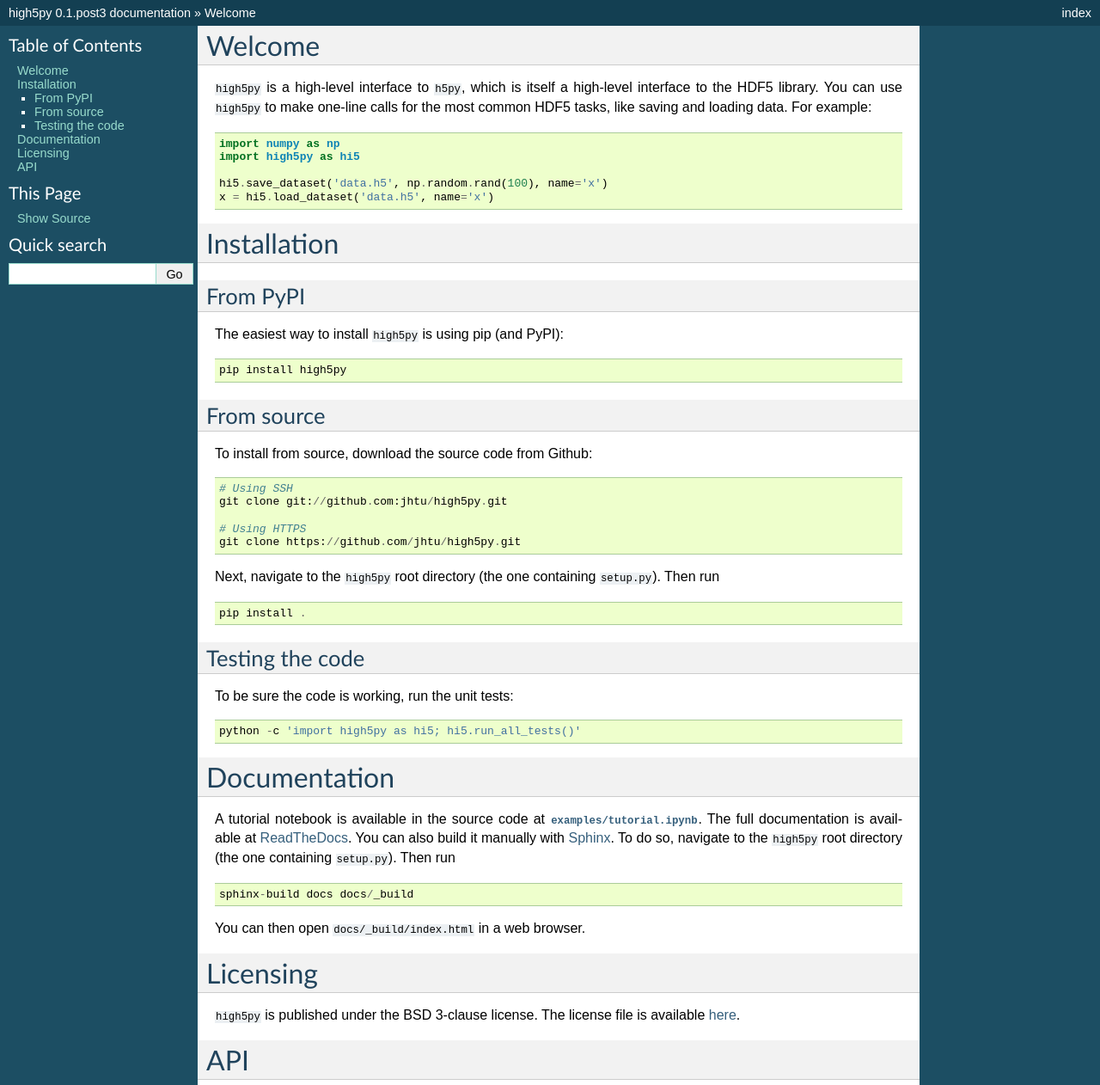
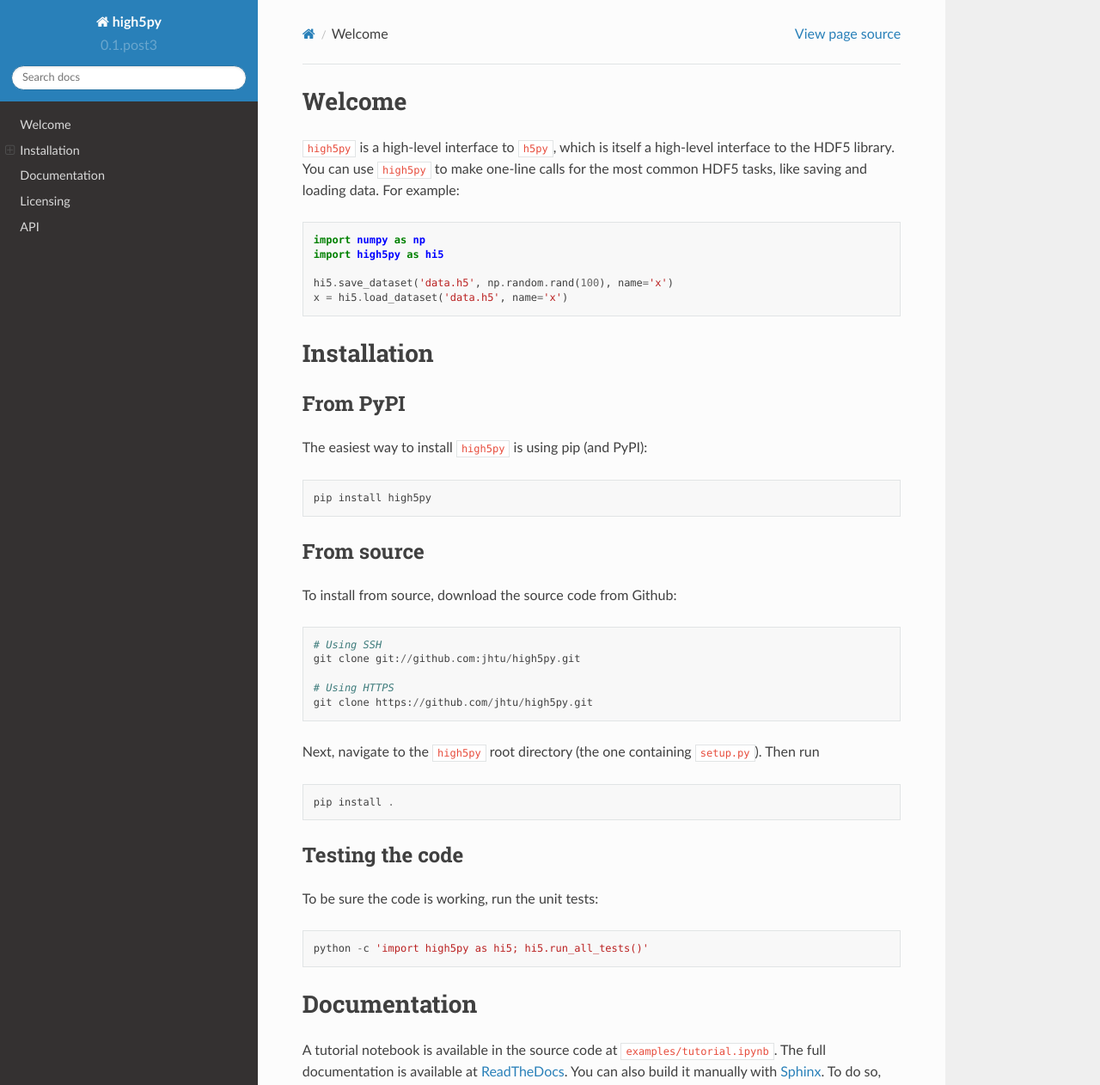
Before and after one commit to jhtu/high5py, a Sphinx documentation site: the page built from docs/index.md, in a window 1280 px wide and 1400 px high, cut to the strip 0-1262 px from the top of the window. Shown: the whole strip at 86% size. Built offline with Sphinx 7.4.7 and the Read the Docs theme 2.0.0, drawn with Linux system fonts in a browser that asks for light colours; formulas are drawn with MathJax 3; the version number is read from the project's files by our own code; some of the changed text lies outside the part shown.

Commit message:
Use Sphinx ReadTheDocs theme.

```diff
--- a/docs/conf.py
+++ b/docs/conf.py
@@ -12,6 +12,10 @@
 #
 import os
 import sys
+
+import sphinx_rtd_theme
+
+
 sys.path.insert(0, os.path.abspath('..'))
 
 
@@ -32,6 +36,7 @@ extensions = [
     'sphinx.ext.imgmath',       # Render math as images in HTML
     'sphinx.ext.viewcode',      # Add links to highlighted source code
     'sphinx.ext.napoleon',      # Enable numpy and Google style docstrings
+    'sphinx_rtd_theme',         # Enable Sphinx ReadTheDocs theme
     'myst_parser'               # Enable Markdown syntax
 ]
 napoleon_use_rtype = False
@@ -52,7 +57,7 @@ master_doc = 'index'
 # built documents.
 #
 # The short X.Y version.
-from _version import __version__
+from high5py import __version__
 version = __version__
 
 # The full version, including alpha/beta/rc tags.
@@ -64,7 +69,7 @@ release = version
 # The theme to use for HTML and HTML Help pages.  See the documentation for
 # a list of builtin themes.
 #
-html_theme = 'default'
+html_theme = 'sphinx_rtd_theme'
 
 # Add any paths that contain custom static files (such as style sheets) here,
 # relative to this directory. They are copied after the builtin static files,
```
Also changed, not shown: env.yml (+7 -6 lines).
